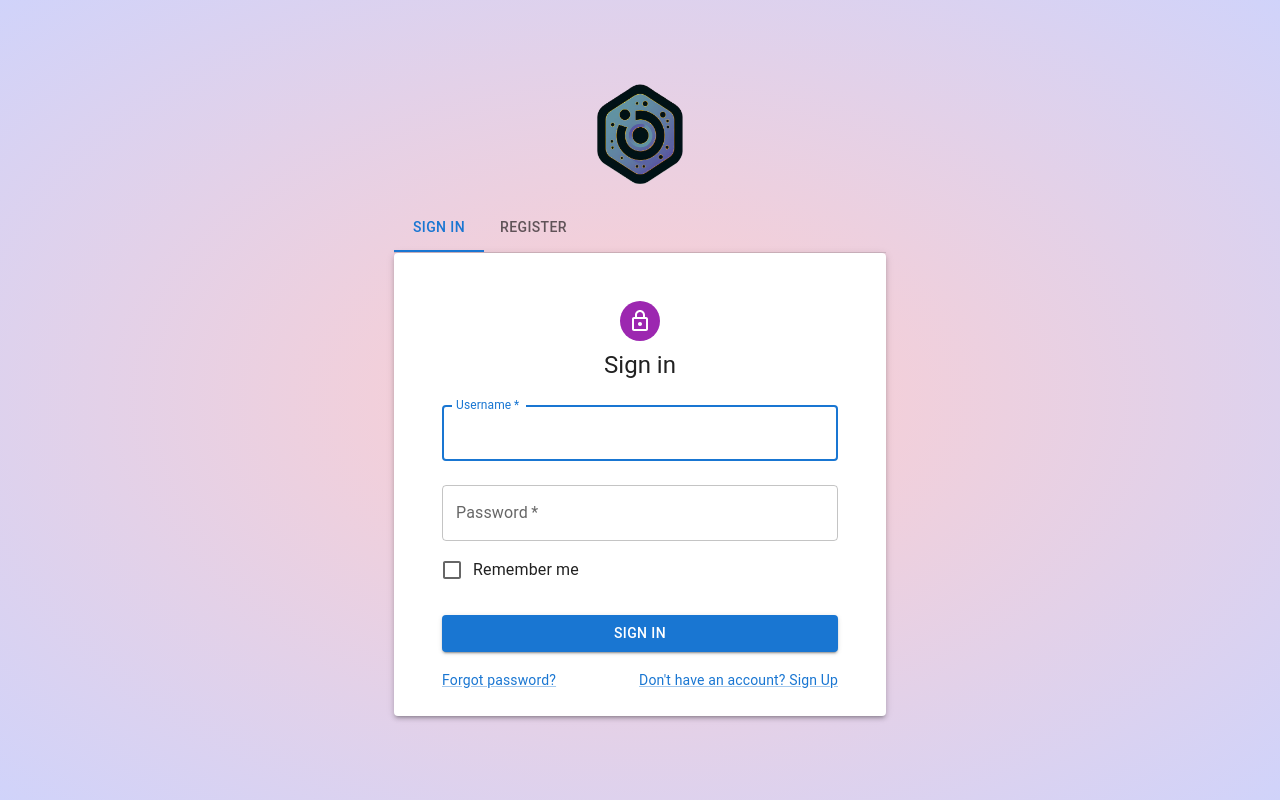
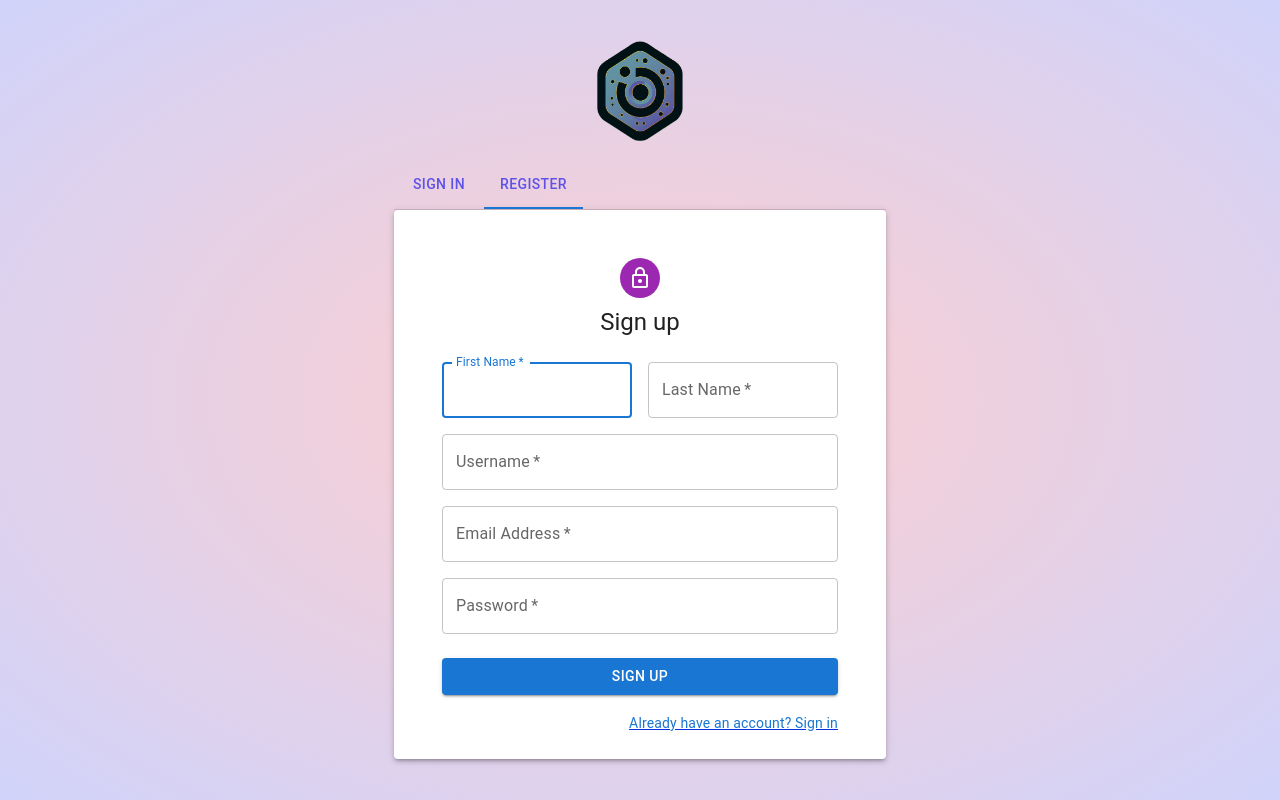
Before and after one commit to sorinlzr/swe-frontend, a React (Create React App) app: page /register in a window 1280 px wide. Built offline with nearby package versions, Linux system fonts and the light colour scheme.

Commit message:
Add react-router to project. Refactor file structure. Refactor components

```diff
--- a/package.json
+++ b/package.json
@@ -20,6 +20,7 @@
     "react": "^18.2.0",
     "react-cookie": "^7.0.1",
     "react-dom": "^18.2.0",
+    "react-router-dom": "^6.21.1",
     "react-scripts": "5.0.1",
     "styled-components": "^6.1.1",
     "typescript": "^4.9.5",
--- a/src/App.tsx
+++ /dev/null
@@ -1,53 +0,0 @@
-import React, { useEffect, useState } from 'react';
-import { useCookies } from 'react-cookie';
-import logo from './logo.png';
-import styled from 'styled-components';
-import './App.css';
-import SignInRegister from './containers/SignInRegister';
-import Homepage from './containers/Homepage';
-import { User } from './models/User';
-
-
-const AppContainer = styled.div`
-  display: flex;
-  justify-content: center;
-  align-items: center;
-  height: 100vh;
-  background: radial-gradient(#ffcece, #d0d3fa);
-`;
-
-const CenteredContainer = styled.div`
-  display: flex;
-  flex-direction: column;
-  align-items: center;
-`;
-
-const Logo = styled.img`
-  // width: 200px; /* Adjust the width as needed */
-  margin-bottom: 20px; /* Add space between the logo and SignInRegister */
-`;
-
-function App() {
-  const [currentUser, setCurrentUser] = useState<User>({} as User);
-  const [cookies] = useCookies(['swe-backend-cookie']);
-  const [isLoggedIn, setIsLoggedIn] = useState(false);
-
-  useEffect(() => {
-    setIsLoggedIn(cookies['swe-backend-cookie'] ? true : false);
-  }, [cookies]);
-
-  return (
-    <AppContainer>
-      <CenteredContainer>
-        <Logo src={logo} className="App-logo" alt="logo" />
-        {isLoggedIn ? (
-          <Homepage currentUser={currentUser} />
-        ) : (
-          <SignInRegister setCurrentUser={setCurrentUser} />
-        )}
-      </CenteredContainer>
-    </AppContainer>
-  );
-}
-
-export default App;
--- a/src/components/authentication/Login.tsx
+++ b/src/components/authentication/Login.tsx
@@ -11,18 +11,14 @@ import Box from '@mui/material/Box';
 import LockOutlinedIcon from '@mui/icons-material/LockOutlined';
 import Typography from '@mui/material/Typography';
 import Container from '@mui/material/Container';
-import { User } from '../../models/User';
+import { Link as RouterLink, useNavigate } from 'react-router-dom';
 
 import axios, { AxiosResponse } from 'axios';
 
-interface LoginProps {
-    setCurrentUser: (i: User) => void;
-}
-
-export default function Login(props: LoginProps) {
+export default function Login() {
     const [loginSuccess, setLoginSuccess] = React.useState(false);
     const [errorMessage, setErrorMessage] = React.useState('');
-    const { setCurrentUser } = props;
+    const navigate = useNavigate();
 
     const handleSubmit = async (event: React.FormEvent<HTMLFormElement>) => {
         event.preventDefault();
@@ -45,7 +41,7 @@ export default function Login(props: LoginProps) {
             if (response.status === (200 || 201)) {
                 setLoginSuccess(true);
                 setErrorMessage('');
-                setCurrentUser(response.data);
+                navigate("/");
             } else {
                 setLoginSuccess(false);
                 setErrorMessage('Error logging in user');
@@ -54,8 +50,8 @@ export default function Login(props: LoginProps) {
         } catch (error: any) {
             console.error('Error:', error);
             setLoginSuccess(false);
-            if (error.response && error.response.data.message) {
-            setErrorMessage(error.response.data.message);
+            if (error.response && error.response.data.error) {
+            setErrorMessage(error.response.data.error);
             } else {
             setErrorMessage('An error occurred. Please check your input');
             }
@@ -123,9 +119,11 @@ export default function Login(props: LoginProps) {
                         </Link>
                     </Grid>
                     <Grid item>
-                        <Link href="#" variant="body2">
-                            {"Don't have an account? Sign Up"}
-                        </Link>
+                        <RouterLink to="/register">
+                            <Link href="/register" variant="body2">
+                                {"Don't have an account? Sign Up"}
+                            </Link>
+                        </RouterLink>
                     </Grid>
                 </Grid>
             </Box>
--- a/src/components/authentication/Register.tsx
+++ b/src/components/authentication/Register.tsx
@@ -10,6 +10,7 @@ import LockOutlinedIcon from '@mui/icons-material/LockOutlined';
 import Typography from '@mui/material/Typography';
 import Container from '@mui/material/Container';
 import axios from 'axios';
+import { Link as RouterLink } from 'react-router-dom';
 
 export default function Register() {
 
@@ -160,9 +161,11 @@ export default function Register() {
             </Button>
             <Grid container justifyContent="flex-end">
               <Grid item>
-                <Link href="#" variant="body2">
-                  Already have an account? Sign in
-                </Link>
+                <RouterLink to="/login">
+                  <Link href="/login" variant="body2">
+                    Already have an account? Sign in
+                  </Link>
+                </RouterLink>
               </Grid>
             </Grid>
           </Box>
--- a/src/containers/SignInRegister.tsx
+++ b/src/containers/SignInRegister.tsx
@@ -1,4 +1,5 @@
 import * as React from 'react';
+import { useEffect } from 'react';
 import Tabs from '@mui/material/Tabs';
 import Tab from '@mui/material/Tab';
 import Typography from '@mui/material/Typography';
@@ -6,7 +7,7 @@ import Box from '@mui/material/Box';
 import Login from '../components/authentication/Login';
 import Register from '../components/authentication/Register';
 import { Card } from '@mui/material';
-import { User } from '../models/User';
+import { Link as RouterLink } from 'react-router-dom';
 
 interface TabPanelProps {
   children?: React.ReactNode;
@@ -44,30 +45,41 @@ function a11yProps(index: number) {
 }
 
 interface SignInRegisterProps {
-  setCurrentUser: (i: User) => void;
+  tab: "login" | "register";
 }
 
 export default function SignInRegister(props: SignInRegisterProps) {
   const [value, setValue] = React.useState(0);
-  const { setCurrentUser} = props;
+  const [currentTab, setCurrentTab] = React.useState("login");
+
+  useEffect(() => {
+    setCurrentTab(props.tab)
+    setValue(props.tab === 'login' ? 0 : 1)
+  }, [props.tab]
+  );
 
   const handleChange = (event: React.SyntheticEvent, newValue: number) => {
     setValue(newValue);
+    setCurrentTab(newValue === 0 ? "login" : "register");
   };
 
   return (
     <Box sx={{ width: '100%' }}>
       <Box sx={{ borderBottom: 1, borderColor: 'divider' }}>
         <Tabs value={value} onChange={handleChange} aria-label="basic tabs example">
-          <Tab label="Sign In" {...a11yProps(0)} />
-          <Tab label="Register" {...a11yProps(1)} />
+          <RouterLink to="/login">
+            <Tab label="Sign In" {...a11yProps(0)} />
+          </RouterLink>
+          <RouterLink to="/register">
+            <Tab label="Register" {...a11yProps(1)} />
+          </RouterLink>
         </Tabs>
       </Box>
       <CustomTabPanel value={value} index={0}>
-        <Login setCurrentUser={setCurrentUser} />
+        <Login />
       </CustomTabPanel>
       <CustomTabPanel value={value} index={1}>
-        <Register/>
+        <Register />
       </CustomTabPanel>
     </Box>
   );
--- a/src/index.tsx
+++ b/src/index.tsx
@@ -1,16 +1,62 @@
 import React from 'react';
 import ReactDOM from 'react-dom/client';
 import { CookiesProvider } from "react-cookie";
+import { createBrowserRouter, RouterProvider } from "react-router-dom";
 import './index.css';
-import App from './App';
+import logo from './logo.png';
+import styled from 'styled-components';
+import App from './routes/App';
+import ErrorPage from './routes/error-page';
+import SignInRegister from './containers/SignInRegister';
+
+const AppContainer = styled.div`
+  display: flex;
+  justify-content: center;
+  align-items: center;
+  height: 100vh;
+  background: radial-gradient(#ffcece, #d0d3fa);
+`;
+
+const CenteredContainer = styled.div`
+  display: flex;
+  flex-direction: column;
+  align-items: center;
+`;
+
+const Logo = styled.img`
+  // width: 200px; /* Adjust the width as needed */
+  margin-bottom: 20px; /* Add space between the logo and SignInRegister */
+`;
 
 const root = ReactDOM.createRoot(
   document.getElementById('root') as HTMLElement
 );
+
+const router = createBrowserRouter([
+  {
+    path: "/",
+    element: <App />,
+    errorElement: <ErrorPage />,
+  },
+  {
+    path: "/login",
+    element: <SignInRegister tab='login' />
+  },
+  {
+    path: "/register",
+    element: <SignInRegister tab='register' />
+  },
+]);
+
 root.render(
   <CookiesProvider defaultSetOptions={{ path: '/' }}>
     <React.StrictMode>
-      <App />
+    <AppContainer>
+      <CenteredContainer>
+      <Logo src={logo} className="App-logo" alt="logo" />
+      <RouterProvider router={router} />
+      </CenteredContainer>
+    </AppContainer>
     </React.StrictMode>
   </CookiesProvider>
 );
--- a/src/models/User.tsx
+++ b/src/models/User.tsx
@@ -1,5 +1,5 @@
 export interface User {
-    userid: string;
+    id: string;
     firstname: string;
     lastname: string;
     username: string;
--- /dev/null
+++ b/src/routes/App.tsx
@@ -0,0 +1,42 @@
+import React, { useEffect, useState } from 'react';
+import { useCookies } from 'react-cookie';
+import './App.css';
+import SignInRegister from '../containers/SignInRegister';
+import Homepage from '../containers/Homepage';
+import { User } from '../models/User';
+import { JwtPayload } from '../models/JwtPayload';
+import { jwtDecode } from "jwt-decode";
+
+function App() {
+  const [currentUser, setCurrentUser] = useState<User>({} as User);
+  const [cookies] = useCookies(['swe-backend-cookie']);
+  const [isLoggedIn, setIsLoggedIn] = useState(false);
+
+  useEffect(() => {
+    setIsLoggedIn(cookies['swe-backend-cookie'] ? true : false);
+    let decoded: JwtPayload;
+
+    if (cookies['swe-backend-cookie']) {
+      decoded = jwtDecode(cookies['swe-backend-cookie']);
+      setCurrentUser({
+        firstname: decoded.firstname,
+        lastname: decoded.lastname,
+        username: decoded.username,
+        id: decoded.id
+      });
+    }
+
+  }, [cookies]);
+
+  return (
+    <>
+      {isLoggedIn ? (
+        <Homepage currentUser={currentUser} />
+      ) : (
+        <SignInRegister tab='login' />
+      )}
+    </>
+  );
+}
+
+export default App;
--- /dev/null
+++ b/src/routes/error-page.tsx
@@ -0,0 +1,18 @@
+import { useRouteError } from "react-router-dom";
+
+export default function ErrorPage() {
+    const error: any = useRouteError();
+    console.error(error);
+
+    return (
+        <>
+            <div id="error-page">
+                <h1>Oops!</h1>
+                <p>Sorry, an unexpected error has occurred.</p>
+                <p>
+                    <i>{error.statusText || error.message}</i>
+                </p>
+            </div>
+        </>
+    );
+}
```
Also changed, not shown: src/containers/Homepage.tsx (+10 -13 lines), src/routes/App.css (renamed from src/App.css), 1 other file (tests, documents, lock files or other folders).
